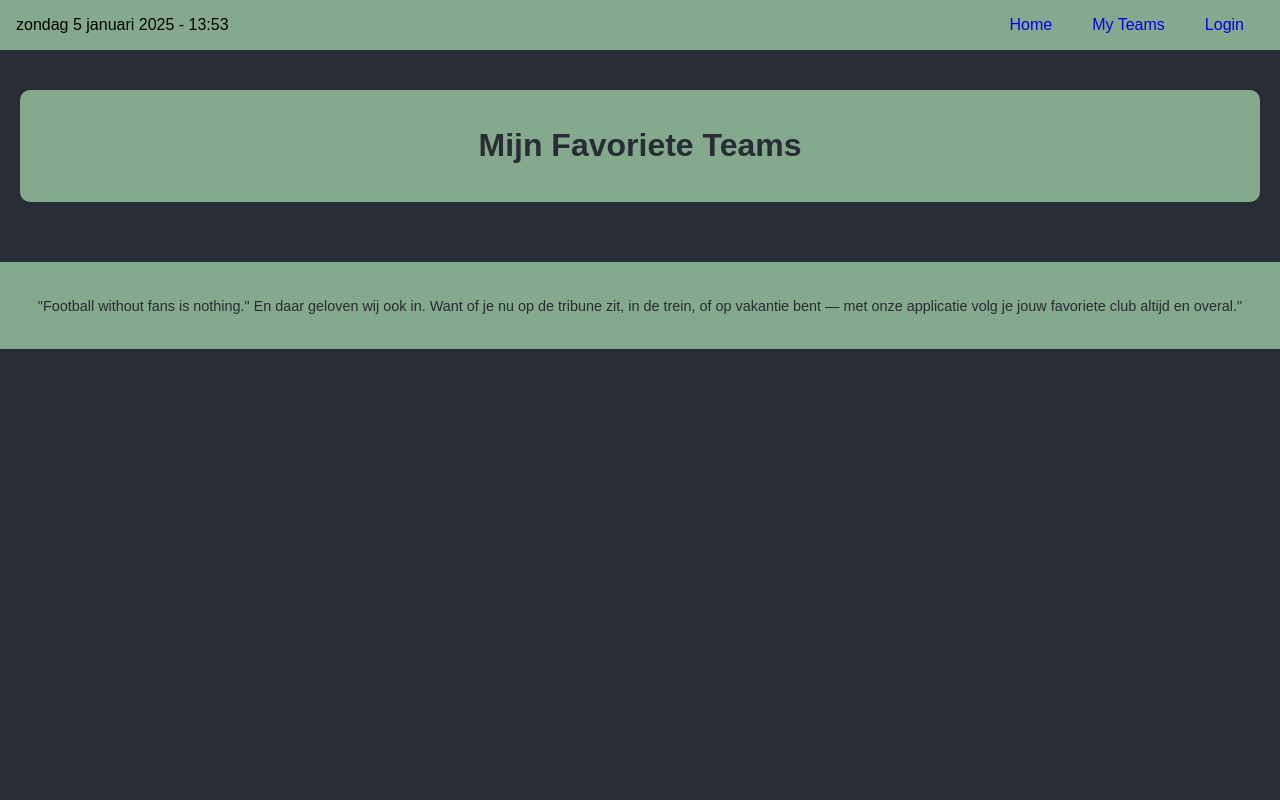
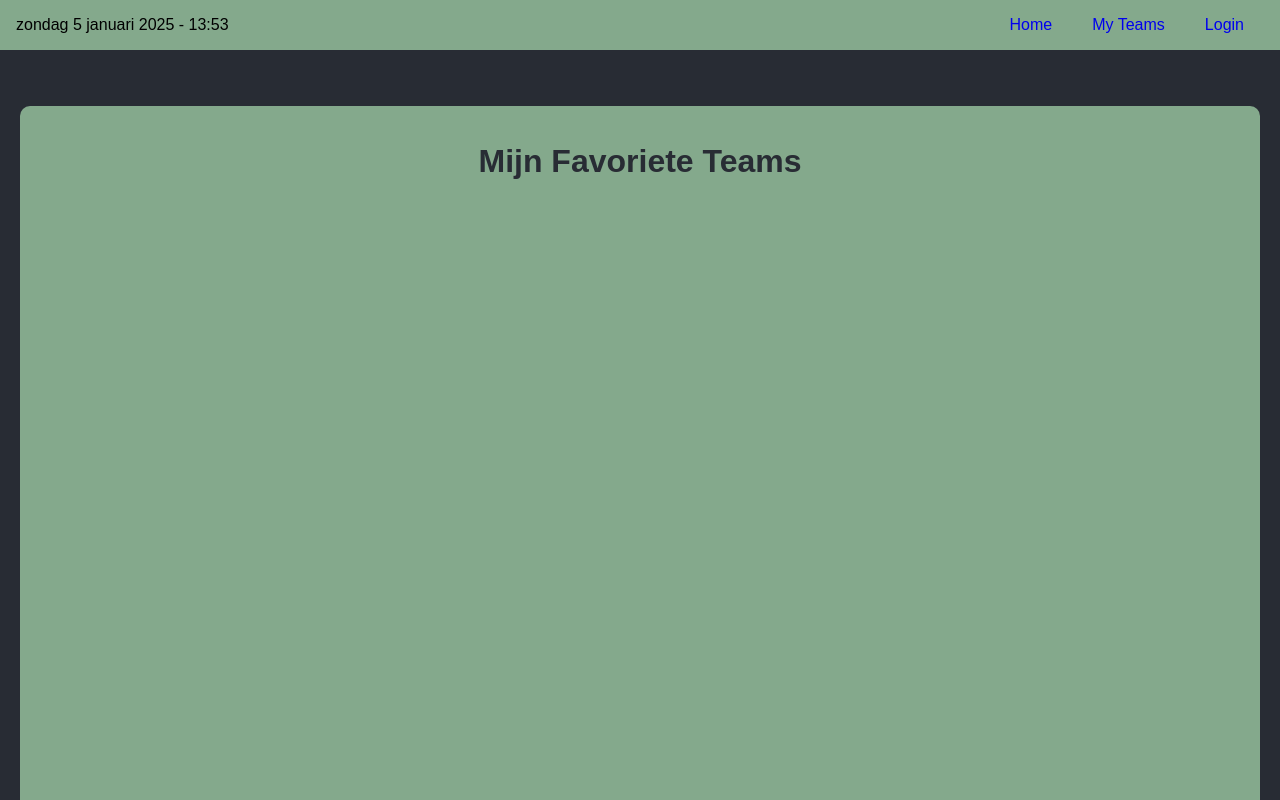
Before and after one commit to ThomasOudhoff/SportDataApp, a React (Create React App) app: page /favorites in a window 1280 px wide. Shown: the top 800 px of the page. Built offline with nearby package versions, Linux system fonts and the light colour scheme; a small style sheet from the web is missing.

Commit message:
Home pagina afgestyled zodat beide flexblokken even hoog op de pagina uitkomen

```diff
--- a/public/index.html
+++ b/public/index.html
@@ -12,13 +12,8 @@
   <link
           rel="stylesheet"
           href="https://cdnjs.cloudflare.com/ajax/libs/font-awesome/5.15.4/css/all.min.css"
-          integrity="sha512-dNrn1lEilAdV+6h+T4G8R23hP1EnUVdzE0vFPy6C0p0imwVqTr1a9N9XY/6B96OUWv1PRQK1LY7hqjR+K5p0Ug=="
           crossorigin="anonymous"
           referrerpolicy="no-referrer"
-  />
-  <link
-          rel="stylesheet"
-          href="https://cdnjs.cloudflare.com/ajax/libs/font-awesome/5.15.4/css/all.min.css"
   />
 </head>
 <body>
--- a/src/Components/Home/Home.component.css
+++ b/src/Components/Home/Home.component.css
@@ -1,12 +1,10 @@
 .pageLayout {
     display: flex;
-    height: 100%;               /* Volledige schermhoogte */
+    height: 100vh; /* volledige hoogte van scherm */
+    gap: 20px;
     padding: 20px;
     box-sizing: border-box;
-    gap: 20px;
-
 }
-
 .leftPanel {
     flex: 2;
     background-color: var(--green);
@@ -14,8 +12,8 @@
     border-radius: 10px;
     display: flex;
     flex-direction: column;
+    height: 100%;
     overflow: hidden;
-    height: 100%;
 }
 
 .rightPanel {
@@ -25,12 +23,14 @@
     border-radius: 10px;
     display: flex;
     flex-direction: column;
+    height: 100%;
     overflow: hidden;
-    height: 100%;
 }
 
-/* Inhoud binnenin scrollbaar maken */
+
+/* De scrollbare binnenkant */
 .scrollableContent {
     flex: 1;
     overflow-y: auto;
+    margin-top: 1em;
 }
```
